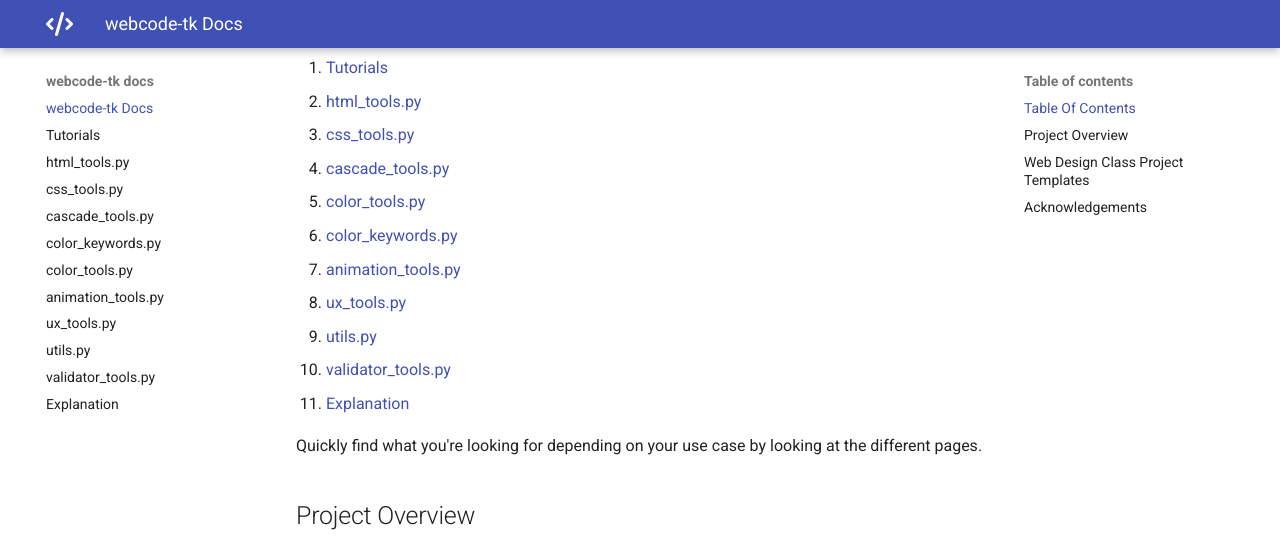
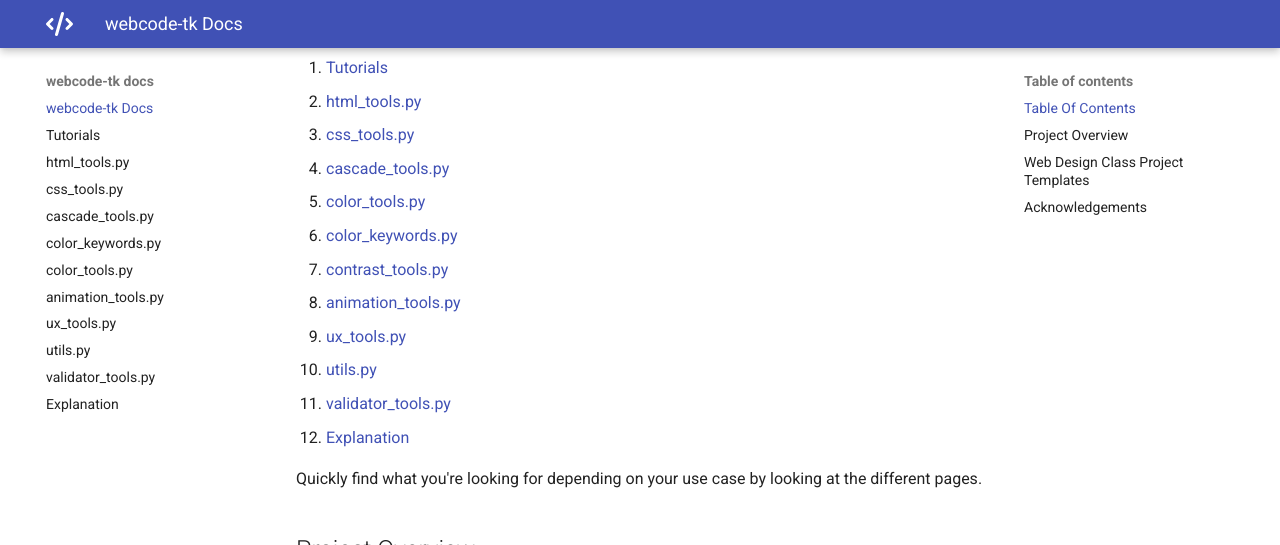
Before and after one commit to HundredVisionsGuy/webcode-tk, an MkDocs documentation site: the page built from docs/index.md, in a window 1280 px wide and 900 px high, scrolled down 689 px, cut to the strip 0-545 px from the top of the window. Built offline with MkDocs 1.6.1 and Material for MkDocs 9.7.7, drawn with Linux system fonts in a browser that asks for light colours.

Commit message:
feat: adding contrast tools to better facilitate contrast reports - will eventually replace Cascade tools.

```diff
--- a/docs/index.md
+++ b/docs/index.md
@@ -22,11 +22,12 @@ I have other helper tools that work with the html_tools and css_tools. I have in
 4. [cascade_tools.py](reference/cascade_tools.md)
 5. [color_tools.py](reference/color_tools.md)
 6. [color_keywords.py](reference/color_keywords.md)
-7. [animation_tools.py](reference/animation_tools.md)
-8. [ux_tools.py](reference/ux_tools.md)
-9. [utils.py](reference/utils.md)
-10. [validator_tools.py](reference/validator_tools.md)
-11. [Explanation](explanation.md)
+7. [contrast_tools.py](reference/contrast_tools.md)
+8. [animation_tools.py](reference/animation_tools.md)
+9. [ux_tools.py](reference/ux_tools.md)
+10. [utils.py](reference/utils.md)
+11. [validator_tools.py](reference/validator_tools.md)
+12. [Explanation](explanation.md)
 
 Quickly find what you're looking for depending on
 your use case by looking at the different pages.
--- a/pyproject.toml
+++ b/pyproject.toml
@@ -1,6 +1,6 @@
 [tool.poetry]
 name = "webcode-tk"
-version = "1.2.3"
+version = "1.2.4"
 description = ""
 authors = ["hundredvisionsguy <cwinikka@gmail.com>"]
 keywords = ["html", "validation", "css", ]
--- a/webcode_tk/__init__.py
+++ b/webcode_tk/__init__.py
@@ -35,4 +35,4 @@
 - **`validator_tools`**: sends HTML or CSS code to the W3C Validator to check
           for errors.
 """
-__version__ = "1.2.3"
+__version__ = "1.2.4"
```
Also changed, not shown: docs/reference/contrast_tools.md (added, +2 -0 lines), 1 other file.
